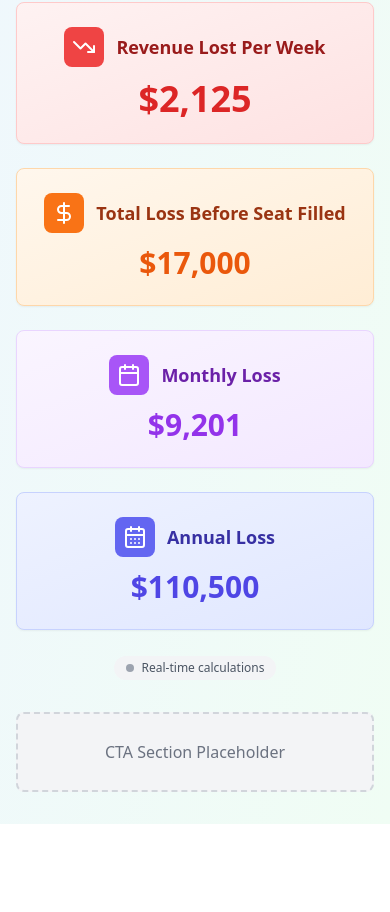
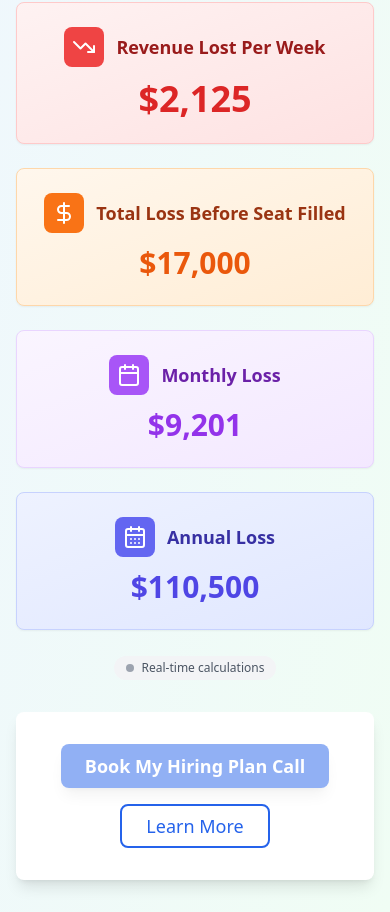
Before and after one commit to joncaldwell90/chair-loss-calculator-roi, a React (Vite) app: page / in a window 390 px wide. Shown: the part 906-1818 px from the top of the page. Before the commit the page ends 1730 px from the top, so only its background shows below. Built offline with nearby package versions, Linux system fonts and the light colour scheme.

Commit message:
Add call-to-action buttons
Implement primary and secondary call-to-action buttons with specified styling, behavior, and enablement logic. Add micro-copy below the buttons, dynamically displaying the weekly loss amount. Position the buttons below the result cards, with responsive layout.

```diff
--- a/src/components/Calculator.tsx
+++ b/src/components/Calculator.tsx
@@ -3,6 +3,8 @@ import InputField from "./InputField";
 import SliderInput from "./SliderInput";
 import ResultsDisplay from "./ResultsDisplay";
 import { Card } from "@/components/ui/card";
+import { Button } from "@/components/ui/button";
+import { Tooltip, TooltipContent, TooltipProvider, TooltipTrigger } from "@/components/ui/tooltip";
 
 const Calculator = () => {
   const [avgTicket, setAvgTicket] = useState(0);
@@ -61,6 +63,27 @@ const Calculator = () => {
         if (value >= 0) setWeeksToFill(value);
         break;
     }
+  };
+
+  // Check if any fields have been edited (results are active)
+  const hasResults = editedFields.size > 0;
+
+  // Format currency for micro-copy
+  const formatCurrency = (amount: number) => {
+    return new Intl.NumberFormat('en-US', {
+      style: 'currency',
+      currency: 'USD',
+      minimumFractionDigits: 0,
+      maximumFractionDigits: 0,
+    }).format(amount);
+  };
+
+  const handleBookingClick = () => {
+    window.open('https://calendly.com/your-booking-link', '_blank');
+  };
+
+  const handleLearnMoreClick = () => {
+    window.location.href = '/package-details';
   };
 
   return (
@@ -134,10 +157,58 @@ const Calculator = () => {
         emptyChairs={emptyChairs || 1}
       />
 
-      {/* CTA Placeholder */}
-      <div id="ctaAnchor" className="h-20 bg-gray-100 rounded-lg flex items-center justify-center border-2 border-dashed border-gray-300">
-        <p className="text-gray-500 font-medium">CTA Section Placeholder</p>
-      </div>
+      {/* Dynamic CTA Section */}
+      <Card className="p-8 bg-white shadow-lg border-0 text-center">
+        <div className="space-y-6">
+          {/* CTA Buttons */}
+          <div className="flex flex-col sm:flex-row gap-4 justify-center items-center flex-wrap">
+            <TooltipProvider>
+              <Tooltip>
+                <TooltipTrigger asChild>
+                  <div>
+                    <Button
+                      onClick={handleBookingClick}
+                      disabled={!hasResults}
+                      className={`px-6 py-3 text-lg font-bold rounded-lg transition-all duration-300 shadow-lg ${
+                        hasResults
+                          ? 'bg-blue-600 hover:bg-blue-700 text-white'
+                          : 'bg-blue-600 text-white opacity-40 cursor-not-allowed'
+                      }`}
+                      size="lg"
+                    >
+                      Book My Hiring Plan Call
+                    </Button>
+                  </div>
+                </TooltipTrigger>
+                {!hasResults && (
+                  <TooltipContent>
+                    <p>Calculate first</p>
+                  </TooltipContent>
+                )}
+              </Tooltip>
+            </TooltipProvider>
+
+            <Button
+              onClick={handleLearnMoreClick}
+              variant="outline"
+              className="px-6 py-3 text-lg font-medium rounded-lg border-2 border-blue-600 text-blue-600 hover:bg-blue-50 transition-all duration-300"
+              size="lg"
+            >
+              Learn More
+            </Button>
+          </div>
+
+          {/* Micro-Copy */}
+          {hasResults && (
+            <div className="mt-6 p-4 bg-red-50 rounded-lg border border-red-200">
+              <p className="text-lg text-red-800 font-medium">
+                Your results show you're losing <span className="font-bold">{formatCurrency(lostRevPerWeek)}</span> per week.
+                Stop the leak in just 15 minutes.
+              </p>
+            </div>
+          )}
+        </div>
+      </Card>
     </div>
   );
 };
```
